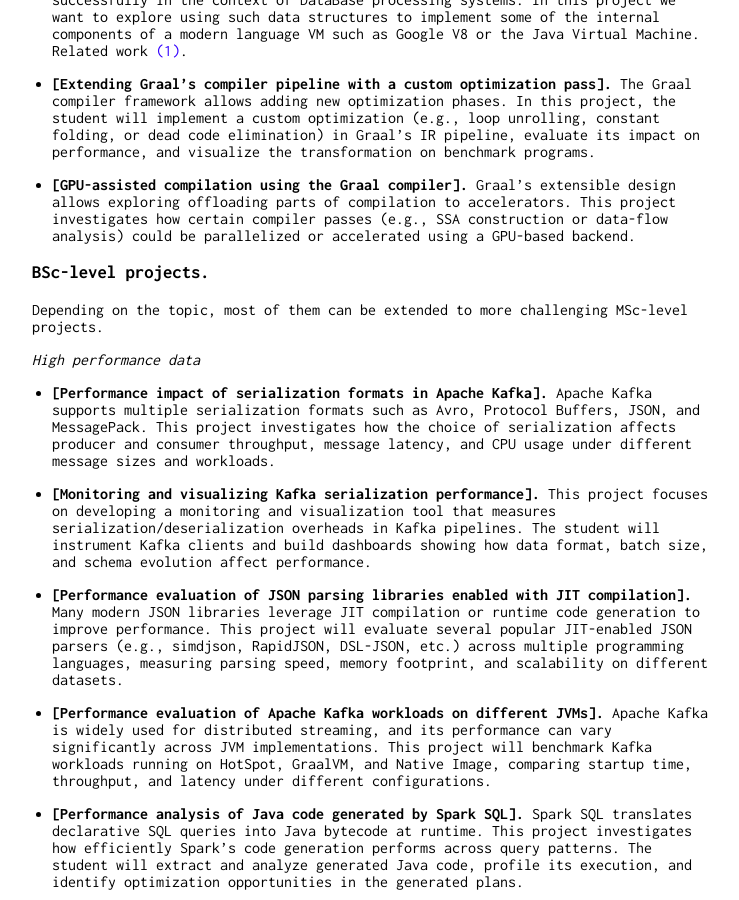
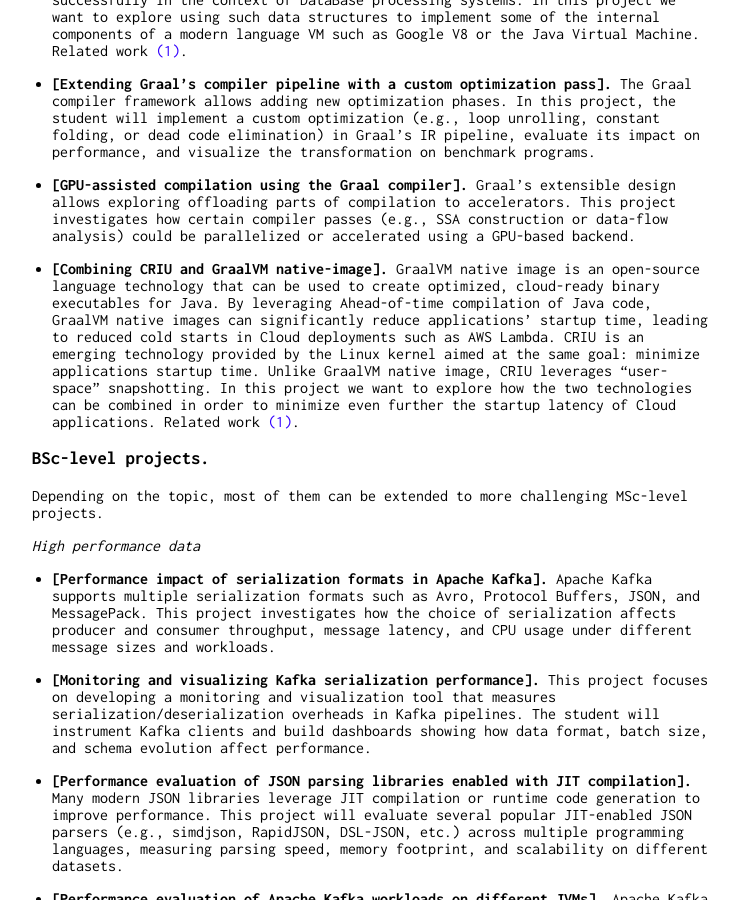
Before and after one commit to eleinadani/eleinadani.github.io, a Jekyll site: the page built from projects.md, in a window 1280 px wide and 900 px high, scrolled down 2377 px. Shown: the whole window, without its empty margins (258-997 px from the left). Built offline with Jekyll 4.4.1, drawn with Linux system fonts in a browser that asks for light colours; our own code applies the rules of GitHub Pages for plain Markdown files; some of the changed text lies outside the part shown.

Commit message:
one more project

```diff
--- a/projects.md
+++ b/projects.md
@@ -53,6 +53,7 @@ _VMs and compilers_
 
 * **[GPU-assisted compilation using the Graal compiler].** Graal’s extensible design allows exploring offloading parts of compilation to accelerators. This project investigates how certain compiler passes (e.g., SSA construction or data-flow analysis) could be parallelized or accelerated using a GPU-based backend.
 
+* **[Combining CRIU and GraalVM native-image].** GraalVM native image is an open-source language technology that can be used to create optimized, cloud-ready binary executables for Java. By leveraging Ahead-of-time compilation of Java code, GraalVM native images can significantly reduce applications’ startup time, leading to reduced cold starts in Cloud deployments such as AWS Lambda. CRIU is an emerging technology provided by the Linux kernel aimed at the same goal: minimize applications startup time. Unlike GraalVM native image, CRIU leverages “user-space” snapshotting. In this project we want to explore how the two technologies can be combined in order to minimize even further the startup latency of Cloud applications. Related work [(1)](https://criu.org/Main_Page).
 
 
 ### BSc-level projects.
```
Also changed, not shown: other parts of projects.md (+0 -2 lines).
